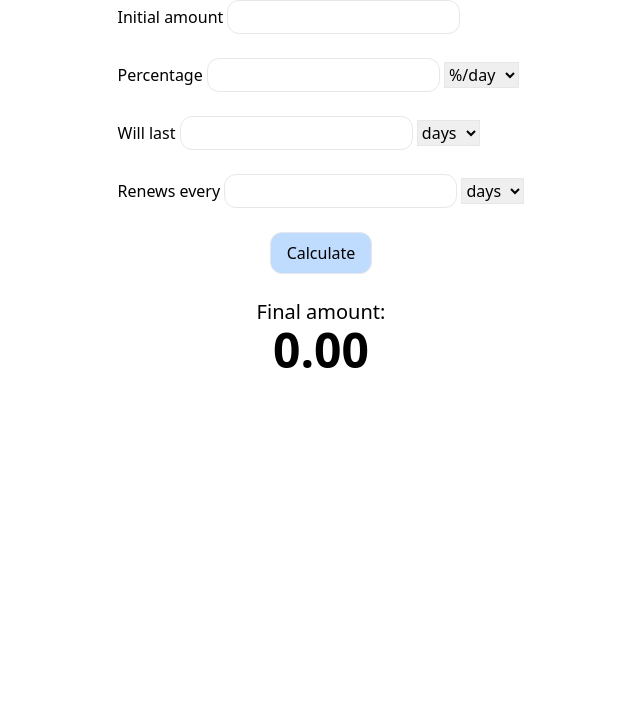
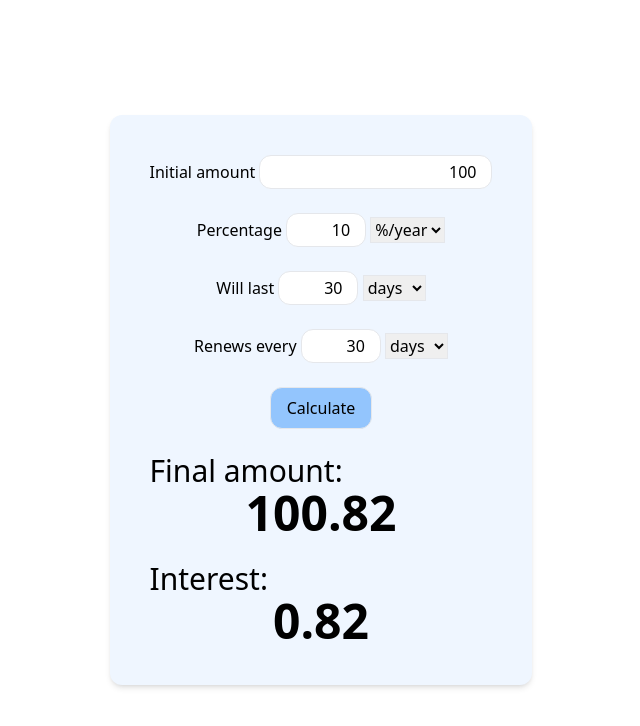
Before and after one commit to mefemefe/compound_interest_js, a plain HTML site: page index.html in a window 1280 px wide. Both pictures are taken after a click on the button "Calculate". Shown: the whole page, without its empty margins (319-959 px from the left). Drawn offline with nearby package versions, Linux system fonts and the light colour scheme.

Commit message:
some cleanup

```diff
--- a/index.html
+++ b/index.html
@@ -6,47 +6,47 @@
     <title>Compound Interest</title>
     <script src="https://cdn.tailwindcss.com"></script>
 </head>
-<body class="grid place-content-center">
-    <div>
-        Initial amount <input id="amount" type="number" class="py-1 border rounded-xl"></input>
+<body class="grid place-content-center h-screen">
+    <div class="bg-blue-50 p-10 rounded-xl shadow-md">
+        <div class="text-center">
+            Initial amount <input id="amount" type="number" class="py-1 border rounded-xl text-right w-22" value="100"></input>
         </div>
         <br>
-    <div>
-        Percentage <input id="percentage" type="number" class="py-1 border rounded-xl"></input>
+        <div class="text-center">
+            Percentage <input id="percentage" type="number" class="py-1 border rounded-xl text-right w-20" value="10"></input>
             <select id="rate" class="border">
+                <option value="365">%/year</option>
                 <option value="1">%/day</option>
-        <!--<option value="7">/week</option>
-            <option value="30">/month</option>-->
-            <option value="365">%/year</option>
             </select>
         </div>
         <br>
-    <div>
-        Will last <input id="howlong" type="number" class="py-1 border rounded-xl"></input>
+        <div class="text-center">
+            Will last <input id="howlong" type="number" class="py-1 border rounded-xl text-right w-20" value="30"></input>
             <select id="duration" class="border">
                 <option value="1">days</option>
-            <!--<option value="7">weeks</option>
-            <option value="30">months</option>-->
                 <option value="365">years</option>
             </select>
         </div>
         <br>
-    <div>
-        Renews every <input id="renew" type="number" class="py-1 border rounded-xl"></input>
+        <div class="text-center">
+            Renews every <input id="renew" type="number" class="py-1 border rounded-xl text-right w-20" value="30"></input>
             <select id="renew_unit" class="border">
                 <option value="1">days</option>
-        <!--<option value="7">weeks</option>
-            <option value="30">months</option>-->
                 <option value="365">years</option>
             </select>
         </div>
         <br>
         <div class="grid place-content-center">
-        <button id="submit" class="rounded-xl border py-2 px-4 bg-blue-200 hover:bg-blue-400 active:bg-blue-200  mx">Calculate</button>
+            <button id="submit" class="rounded-xl border py-2 px-4 bg-blue-300 hover:bg-blue-400 active:bg-blue-200  mx">Calculate</button>
         </div>
         <br>
-    <div class="grid place-content-center text-xl">
+        <div class="text-3xl">
             Final amount: <b id="result" class="grid place-content-center px-4 text-5xl">result</b>
+        </div>
+        <br>
+        <div class="text-3xl">
+            Interest: <b id="interest" class="grid place-content-center px-4 text-5xl">result</b>
+        </div>
     </div>
     <script src="script.js"></script>
 </body>
--- a/script.js
+++ b/script.js
@@ -1,6 +1,6 @@
 function calc(amount, percentage, percentage_days, duration, renew){
     if (renew > duration){
-        return 'Renew rate should be the same or lower than total duration :)';
+        return 'Renew rate should be lower or equal than the total duration :)';
     }
     let iterations = duration / renew;
     let iteration_percentage = percentage / (percentage_days / renew);
@@ -11,12 +11,24 @@ function calc(amount, percentage, percentage_days, duration, renew){
 }
 
 let result = document.getElementById('result');
-result.innerText = 0;
+result.innerText = "0.00";
+let interest = document.getElementById('interest');
+interest.innerText = "0.00";
 document.getElementById('submit').addEventListener('click', () => {
+    result.innerText = "0.00";
+    interest.innerText = "0.00";
     let initial_amount = +document.getElementById('amount').value;
     let percentage = +document.getElementById('percentage').value;
     let rate = +document.getElementById('rate').value;
     let duration = +document.getElementById('howlong').value * document.getElementById('duration').value;
     let renew = +document.getElementById('renew').value * document.getElementById('renew_unit').value;
-    result.innerText = calc(initial_amount, percentage, rate, duration, renew).toFixed(2);
+    let calc_result = calc(initial_amount, percentage, rate, duration, renew);
+    if (typeof calc_result == 'number'){
+        result.innerText = calc_result.toFixed(2);
+        interest.innerText = (result.innerText - initial_amount).toFixed(2);
+    }
+    else{
+        interest.innerText = ':(';
+        alert(calc_result);
+    }
 })
```
Lines whose indentation alone changed are shown as unchanged.
